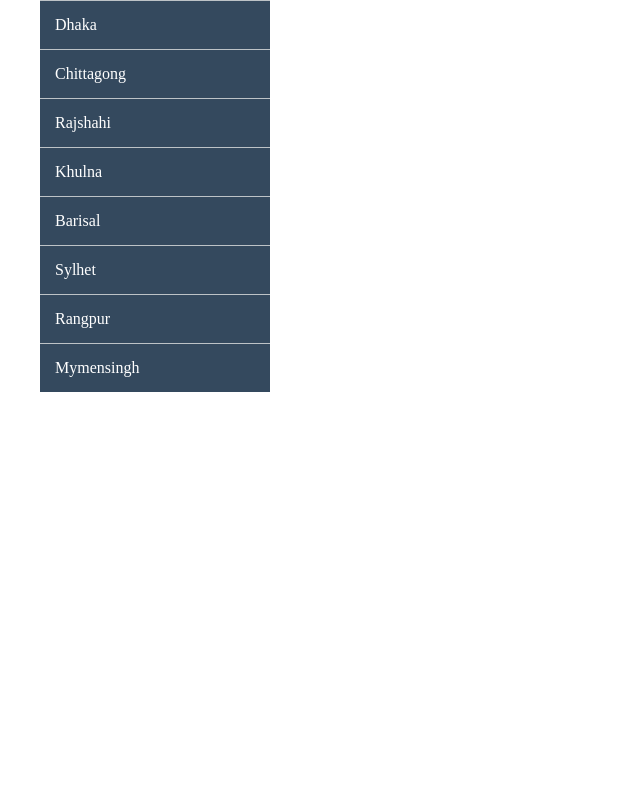
After one commit to mhasan09/Chart, a Django app: page /drill in a window 1280 px wide. The commit adds this page. Shown: the whole page, without its empty margins (0-640 px from the left). Run offline with Django 3.2, Linux system fonts and the light colour scheme.

Commit message:
drill down menu added

```diff
--- a/chart/urls.py
+++ b/chart/urls.py
@@ -47,4 +47,5 @@ urlpatterns = [
    path('svgid',svgid,name="bubble_slide"),
    path('fsvg',fetch_svg,name="bubble_slide"),
    path('drilldown',drillDown,name="bubble_slide"),
+   path('drill',drillDown_test,name="bubble_slide"),
 ]
--- a/chart/views.py
+++ b/chart/views.py
@@ -2325,3 +2325,6 @@ def fetch_svg(request):
 
 def drillDown(request):
     return render(request,'drill-down.html')
+
+def drillDown_test(request):
+    return render(request,'drilldown_test.html')
--- a/templates/drill-down.html
+++ b/templates/drill-down.html
@@ -73,7 +73,7 @@
   </style>
 
 
-  <!-- TODO: Missing CoffeeScript 2 -->
+
 
   <script type="text/javascript">//<![CDATA[
 
@@ -144,5 +144,6 @@ $(function(){
     // always overwrite window.name, in case users try to set it manually
     window.name = "result"
   </script>
+
 </body>
 </html>
--- /dev/null
+++ b/templates/drilldown_test.html
@@ -0,0 +1,58 @@
+<html>
+<head>
+    <style>
+        body {
+            padding: 0;
+            margin: 0;
+        }
+
+        .menu ul{
+            list-style: none;
+            margin: 0;
+        }
+        .menu ul li{
+            padding: 15px;
+            position: relative;
+            width: 200px ;
+            background-color: #34495E ;
+            border-top: 1px solid #BDC3C7;
+        }
+        .menu ul ul {
+            opacity: 0;
+            visibility: hidden;
+            position: absolute;
+            transition: all 0.3s;
+            left: 80%;
+            top : -2%;
+
+        }
+        .menu ul li a{
+            color: #ffffff;
+            text-decoration: none;
+        }
+        .menu ul li:hover > ul{
+                opacity: 1;
+            visibility: visible;
+        }
+    </style>
+</head>
+<body>
+<div class="menu">
+    <ul>
+        <li><a href="">Dhaka</a></li>
+        <li><a href="">Chittagong</a>
+            <ul>
+                <li><a href="">Rangmati</a></li>
+                <li><a href="">Bandarban</a></li>
+            </ul>
+        </li>
+        <li><a href="">Rajshahi</a></li>
+        <li><a href="">Khulna</a></li>
+        <li><a href="">Barisal</a></li>
+        <li><a href="">Sylhet</a></li>
+        <li><a href="">Rangpur</a></li>
+        <li><a href="">Mymensingh</a></li>
+    </ul>
+</div>
+</body>
+</html>
```
Also changed, not shown: db.sqlite3 (deleted), 1 other file.
